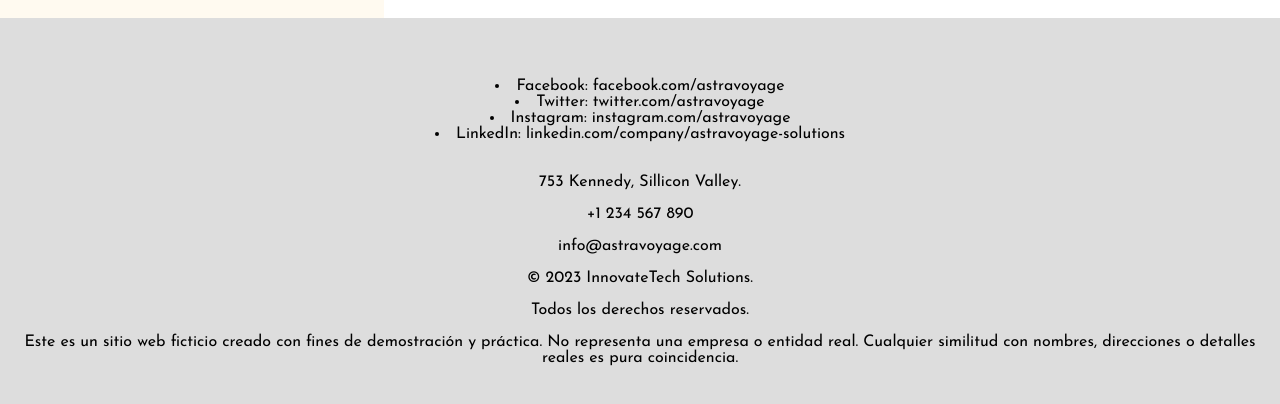
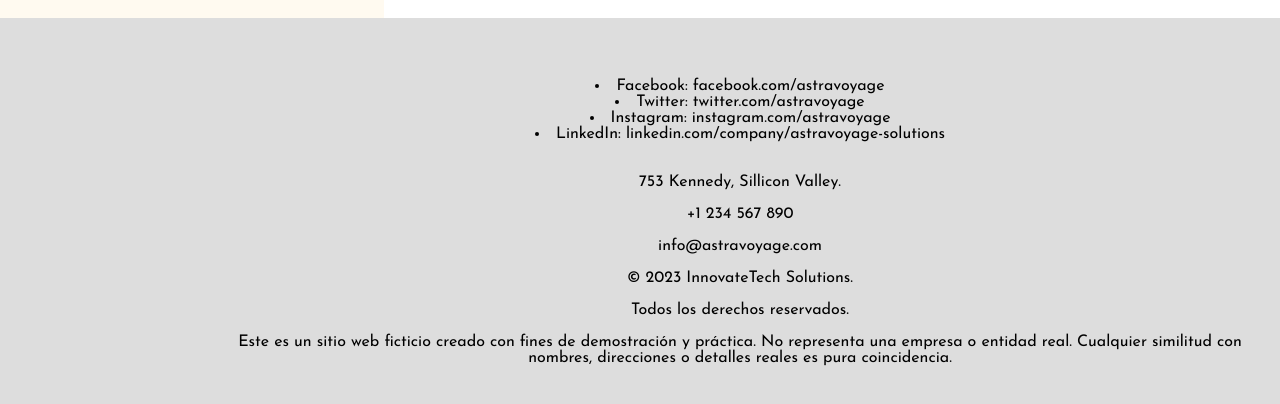
Before and after one commit to ju4nc5r/Proyecto-CAC, a plain HTML site: page newindex.html in a window 1280 px wide. Shown: the part 1299-1703 px from the top of the page. Drawn offline with Linux system fonts and the light colour scheme.

Commit message:
Saco estilos

```diff
--- a/style.css/crops.css
+++ b/style.css/crops.css
@@ -34,7 +34,3 @@
   background-color: rgba(255, 255, 255, 0.8);
   text-align: left;
 }
-
-.cropsvid {
-
-}
--- a/style.css/newstyles.css
+++ b/style.css/newstyles.css
@@ -127,7 +127,7 @@ img {
 .datosfooter {
   display: flex;
   align-content: center;
-  padding-left: ;
+  padding-left: 200px;
 
 }
 
```
